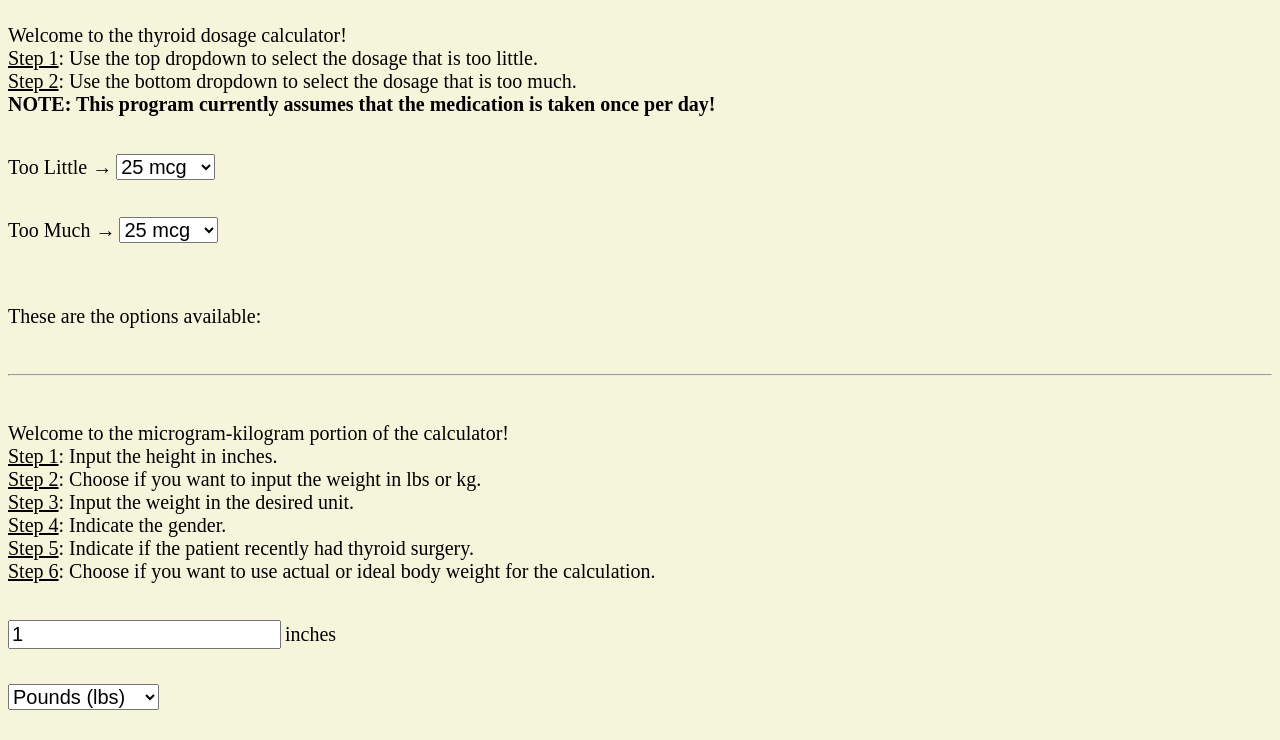
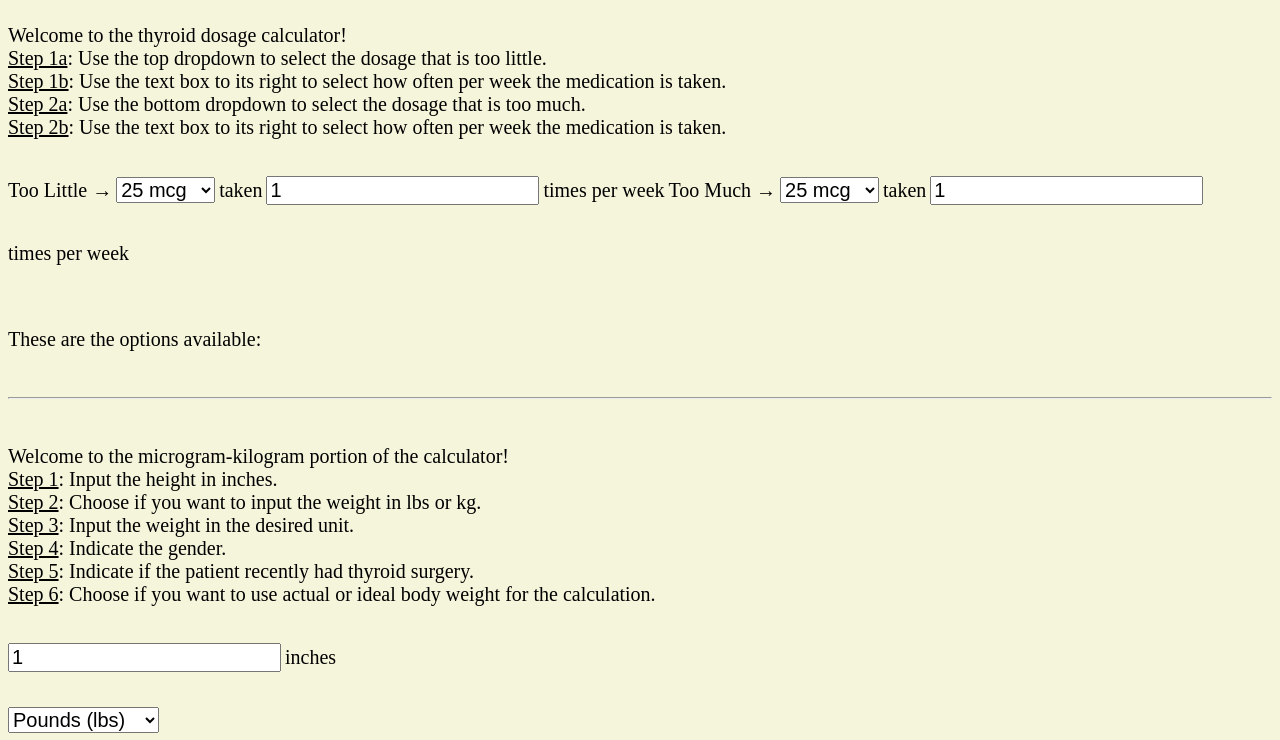
Before and after one commit to Alex-Mohamed/thyroid-dosage-program, a plain HTML site: page index.html in a window 1280 px wide. Shown: the part 58-798 px from the top of the page. Drawn offline with Linux system fonts and the light colour scheme.

Commit message:
Program no longer assumes once-per-day medication

```diff
--- a/index.html
+++ b/index.html
@@ -4,18 +4,20 @@
         function calculate() {
             var dosages = [25, 50, 75, 88, 100, 112, 125, 137, 150, 175, 200, 300];
             var too_little = parseInt(document.getElementById("too_little_dropdown").value, 10);
+            var tl_freq = parseFloat(document.getElementById("too_little_frequency").value, 10);
             var too_much = parseInt(document.getElementById("too_much_dropdown").value, 10);
+            var tm_freq = parseFloat(document.getElementById("too_much_frequency").value, 10);
             var arr = new Array(); // array in the form: [total_dosage_per_week, dosage, num_days_per_week]
 
             for (var i = 0; i < dosages.length; i++) {
                 for (var j = 5; j <= 8; j += 0.5) {
-                    if (dosages[i] * j > too_little * 7 && dosages[i] * j < too_much * 7) {
+                    if (dosages[i] * j > too_little * tl_freq && dosages[i] * j < too_much * tm_freq) {
                         arr.push([dosages[i] * j, dosages[i], j]);
                     }
                 }
             }
 
-            document.getElementById("too_little_reference").innerHTML = "<i>Too Little Weekly Cumulative Dose: " + too_little * 7 + " mcg</i>";
+            document.getElementById("too_little_reference").innerHTML = "<i>Too Little Weekly Cumulative Dose: " + too_little * tl_freq + " mcg</i>";
             arr.sort((a,b) => a[0] - b[0]);
             var text = "";
             for (var i = 0; i < arr.length; i++) {
@@ -26,7 +28,7 @@
             } else {
                 document.getElementById("results").innerHTML = text;
             }
-            document.getElementById("too_much_reference").innerHTML = "<i>Too Much Weekly Cumulative Dose: " + too_much * 7 + " mcg</i>";
+            document.getElementById("too_much_reference").innerHTML = "<i>Too Much Weekly Cumulative Dose: " + too_much * tm_freq + " mcg</i>";
         }
 
         function calculate_with_weight() {
@@ -117,14 +119,13 @@
     <h1>Thyroid Dosage Calculator</h1>
     <p>
         Welcome to the thyroid dosage calculator! <br/>
-        <u>Step 1</u>: Use the top dropdown to select the dosage that is too little. <br/>
-        <u>Step 2</u>: Use the bottom dropdown to select the dosage that is too much. <br/>
-        <b>NOTE: This program currently assumes that the medication is taken once per day!</b>
-        <!-- Add method that allows for non-once-per-day medications to be used! -->
+        <u>Step 1a</u>: Use the top dropdown to select the dosage that is too little. <br/>
+        <u>Step 1b</u>: Use the text box to its right to select how often per week the medication is taken. <br/>
+        <u>Step 2a</u>: Use the bottom dropdown to select the dosage that is too much. <br/>
+        <u>Step 2b</u>: Use the text box to its right to select how often per week the medication is taken.
     </p>
 
     <form>
-        <div>
         <p class="inline-element">Too Little → </p>
         <select id="too_little_dropdown" onchange="calculate()">
             <option id="opt1", value=25>25 mcg</option>
@@ -140,7 +141,9 @@
             <option id="opt11", value=200>200 mcg</option>
             <option id="opt12", value=300>300 mcg</option>
         </select>
-        </div>
+        <p class="inline-element"> taken </p>
+        <input id="too_little_frequency" type="number" step="0.1" min=1 value=1 onchange="calculate()">
+        <p class="inline-element"> times per week</p>
 
         <p class="inline-element">Too Much →</p>
         <select id="too_much_dropdown" onchange="calculate()">
@@ -157,6 +160,9 @@
             <option id="opt23", value=200>200 mcg</option>
             <option id="opt24", value=300>300 mcg</option>
         </select>
+        <p class="inline-element"> taken </p>
+            <input id="too_much_frequency" type="number" step="0.1" min=1 value=1 onchange="calculate()">
+            <p class="inline-element"> times per week</p>
     </form>
 
     <p id="result_message"><br/>These are the options available:</p>
```
